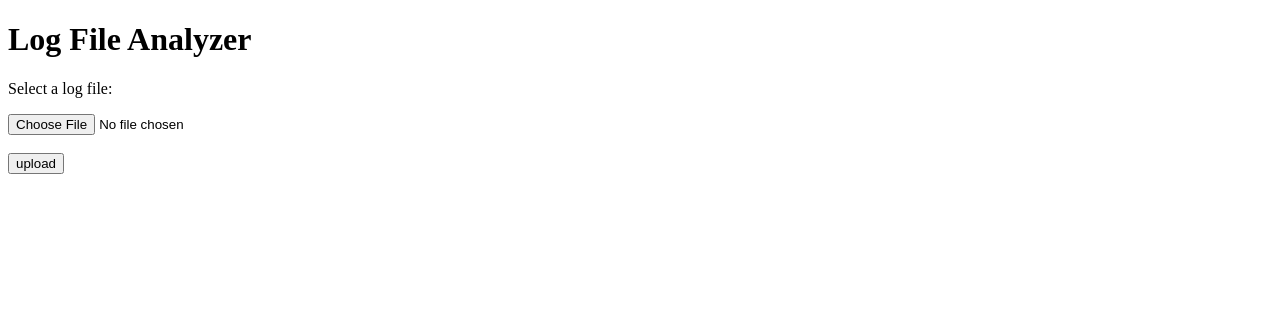
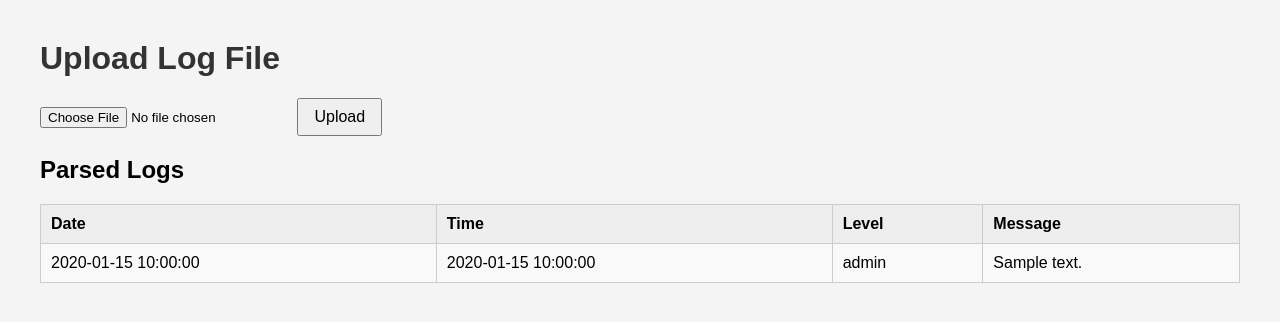
Before and after one commit to WurzburgB/log-file-analyzer, a Flask app: template templates/index.html in a window 1280 px wide. Shown: the top 322 px of the page. Run offline with Flask 3, Linux system fonts and the light colour scheme; the template is opened without the code that fills it: most values are stand-ins (such as "Sample title", 1, 10 or a date in 2020).

Commit message:
App tested:
successful upload and parse

```diff
--- a/app.py
+++ b/app.py
@@ -1,33 +1,28 @@
 from flask import Flask, render_template, request
+import os
+from parser import parse_logs
 
 app = Flask(__name__)
 
-@app.route('/')
-def home():
-    return render_template('index.html')
+UPLOAD_FOLDER = "uploads"
+app.config["UPLOAD_FOLDER"] = UPLOAD_FOLDER
 
-@app.route('/upload', methods=['POST'])
-def upload_file():
-    file = request.files['logfile']
 
-    if not file:
-        return 'No file uploaded'
+@app.route("/", methods=["GET", "POST"])
+def index():
+    logs = []
 
-    contents = file.read().decode('utf-8')
-    lines = contents.split()
+    if request.method == "POST":
+        file = request.files["logfile"]
 
-    parsed_logs = []
-    for line in lines:
-        parts = line.split()
-        if len(parts) > 4:
-            log_entry = {
-                "date": parts[0].strip(),
-                "time": parts[1].strip(),
-                "level": parts[2].strip(),
-                "message": parts[3].strip(),
-            }
-            parsed_logs.append(log_entry)
-    return render_template('results.html', logs=parsed_logs)
+        if file:
+            filepath = os.path.join(app.config["UPLOAD_FOLDER"], file.filename)
+            file.save(filepath)
 
-if __name__ == '__main__':
+            logs = parse_logs(filepath)
+
+    return render_template("index.html", logs=logs)
+
+
+if __name__ == "__main__":
     app.run(debug=True)
--- a/main.py
+++ b/main.py
@@ -14,7 +14,7 @@ Any parsing or runtime errors are handled gracefully.
 """
 
 from analyzer.analyzer import count_logs_by_level, count_specific_level, filter_logs
-from analyzer.parser import parse_logs
+from parser import parse_logs
 
 logs = None
 
--- a/templates/index.html
+++ b/templates/index.html
@@ -3,16 +3,80 @@
 <head>
     <meta charset="UTF-8">
     <title>Log Analyzer</title>
+
+    <style>
+        body {
+            font-family: Arial;
+            margin: 40px;
+            background-color: #f4f4f4;
+        }
+
+        h1 {
+            color: #333;
+        }
+
+        table {
+            border-collapse: collapse;
+            width: 100%;
+            background: white;
+        }
+
+        th, td {
+            padding: 10px;
+            border: 1px solid #ccc;
+            text-align: left;
+        }
+
+        th {
+            background-color: #eee;
+        }
+
+        tr:nth-child(even) {
+            background-color: #f9f9f9;
+        }
+
+        form {
+            margin-bottom: 20px;
+        }
+
+        button {
+            padding: 8px 15px;
+            font-size: 16px;
+        }
+    </style>
+
 </head>
 <body>
-    <h1>Log File Analyzer</h1>
 
-    <form action="/upload" method="post" enctype="multipart/form-data">
-        <p>Select a log file:</p>
-        <input type="file" name="logfile">
-        <br><br>
-        <input type="submit" value="upload">
-    </form>
+<h1>Upload Log File</h1>
+
+<form method="POST" enctype="multipart/form-data">
+    <input type="file" name="logfile">
+    <button type="submit">Upload</button>
+</form>
+
+{% if logs %}
+<h2>Parsed Logs</h2>
+
+<table>
+    <tr>
+        <th>Date</th>
+        <th>Time</th>
+        <th>Level</th>
+        <th>Message</th>
+    </tr>
+
+    {% for log in logs %}
+    <tr>
+        <td>{{ log.date }}</td>
+        <td>{{ log.timestamp }}</td>
+        <td>{{ log.level }}</td>
+        <td>{{ log.message }}</td>
+    </tr>
+    {% endfor %}
+
+</table>
+{% endif %}
 
 </body>
 </html>
```
Also changed, not shown: analyzer/parser.py (deleted, +0 -55 lines), parser.py (added, +29 -0 lines), 1 other file.
